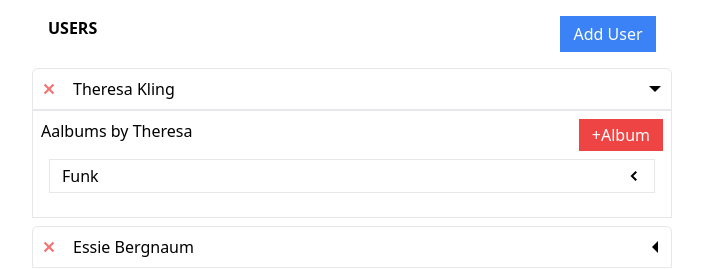
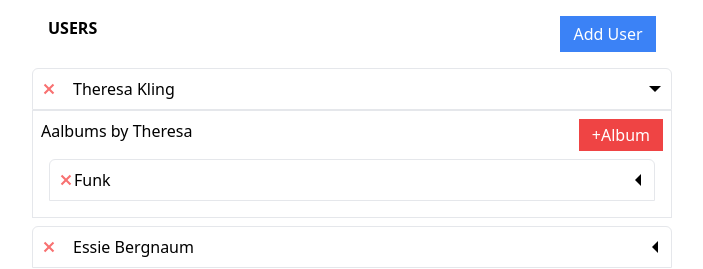
Before and after one commit to lahcenrahlaoui/fakeUsers, a React (Create React App) app: page / in a window 1280 px wide. Both pictures are taken after a click on the icon 943 px from the left and 89 px from the top of the page. Shown: the top 269 px of the page, without its empty margins (288-991 px from the left). Built offline with nearby package versions, Linux system fonts and the light colour scheme; data requests are answered from the project's data file.

Commit message:
adding the logic of expand panel in albums

```diff
--- a/db.json
+++ b/db.json
@@ -21,17 +21,22 @@
     {
       "userId": 100000,
       "albumName": "Funk",
-      "id": 1
+      "id": 1000
     },
     {
       "userId": 100001,
-      "albumName": "Hip Hop",
-      "id": 2
+      "albumName": "classic",
+      "id": 1001
     },
     {
       "userId": 100002,
-      "albumName": "Metal",
-      "id": 3
+      "albumName": "metal",
+      "id": 1002
+    },
+    {
+      "userId": 100003,
+      "albumName": "nomusic",
+      "id": 1003
     }
   ],
   "photos": []
--- a/src/components/AlbumItem/AlbumItem.js
+++ b/src/components/AlbumItem/AlbumItem.js
@@ -1,17 +1,44 @@
 import { GoChevronDown, GoChevronLeft } from "react-icons/go";
+import ExpandPanel from "../ExpandPanel/ExpandPanel";
+import Button from "../Button/Button";
+import { useThunk } from "../../hooks/useThunk";
+import { GoX , GoSync } from "react-icons/go";
 
 const AlbumItem = ({ user, album }) => {
+
+    const [doDeletingAlbum , isDeletingAlbum , deletingAlbumError] = useThunk()
+
+    const handleDeleteAlbum = () =>{
+
+    }
+    const header = (
+        <>
+            <div className="flex items-center justify-center mr-4">
+                {!isDeletingAlbum ? (
+                    <GoX
+                        className="text-red-400 hover:text-red-700"
+                        onClick={handleDeleteAlbum}
+                    />
+                ) : (
+                    <GoSync className="animate-spin text-red-400" />
+                )}
+
+                {album.albumName}
+
+
+            </div>
+        </>
+    );
+    const handleAddPhoto = () => {};
     return (
-        <div key={album.id}>
-            {user.id === album.userId && (
-                <div className="border p-1 pr-3 pl-3 flex justify-between mb-2">
-                    <div>{album.albumName}</div>
-                    <div className="flex justify-center items-center">
-                        <GoChevronLeft />
-                    </div>
-                </div>
-            )}
-        </div>
+        <ExpandPanel header={header} onClick={handleAddPhoto} album={album}>
+            <div className="flex justify-between">
+                {`Photos in ${album.albumName} `}
+                <Button danger onClick={handleAddPhoto}>
+                    +Photo
+                </Button>
+            </div>
+        </ExpandPanel>
     );
 };
 
--- a/src/components/AlbumsList/AlbumsList.js
+++ b/src/components/AlbumsList/AlbumsList.js
@@ -1,3 +1,5 @@
+import React from "react";
+
 import AlbumItem from "../AlbumItem/AlbumItem";
 
 import { useSelector } from "react-redux";
@@ -8,7 +10,13 @@ const AlbumsList = ({ user }) => {
     });
 
     const albums = data.map((album) => {
-        return <AlbumItem key={album.id} album={album} user={user} />;
+        return (
+            <React.Fragment key={album.id}>
+                {user.id === album.userId && (
+                    <AlbumItem album={album} user={user} />
+                )}
+            </React.Fragment>
+        );
     });
 
     return <div className="p-2 rounded-b-md">{albums}</div>;
--- a/src/components/UserHeader/UserHeader.js
+++ /dev/null
@@ -1,16 +0,0 @@
-import { GoTriangleDown, GoX, GoSync } from "react-icons/go";
-
-const UserHeader = ({
-    user,
-    isDeletingUser,
-    handleDeleteUser,
-    deletingUserError,
-}) => {
-    return (
-
-
-            <div></div>
-    );
-};
-
-export default UserHeader;
```
